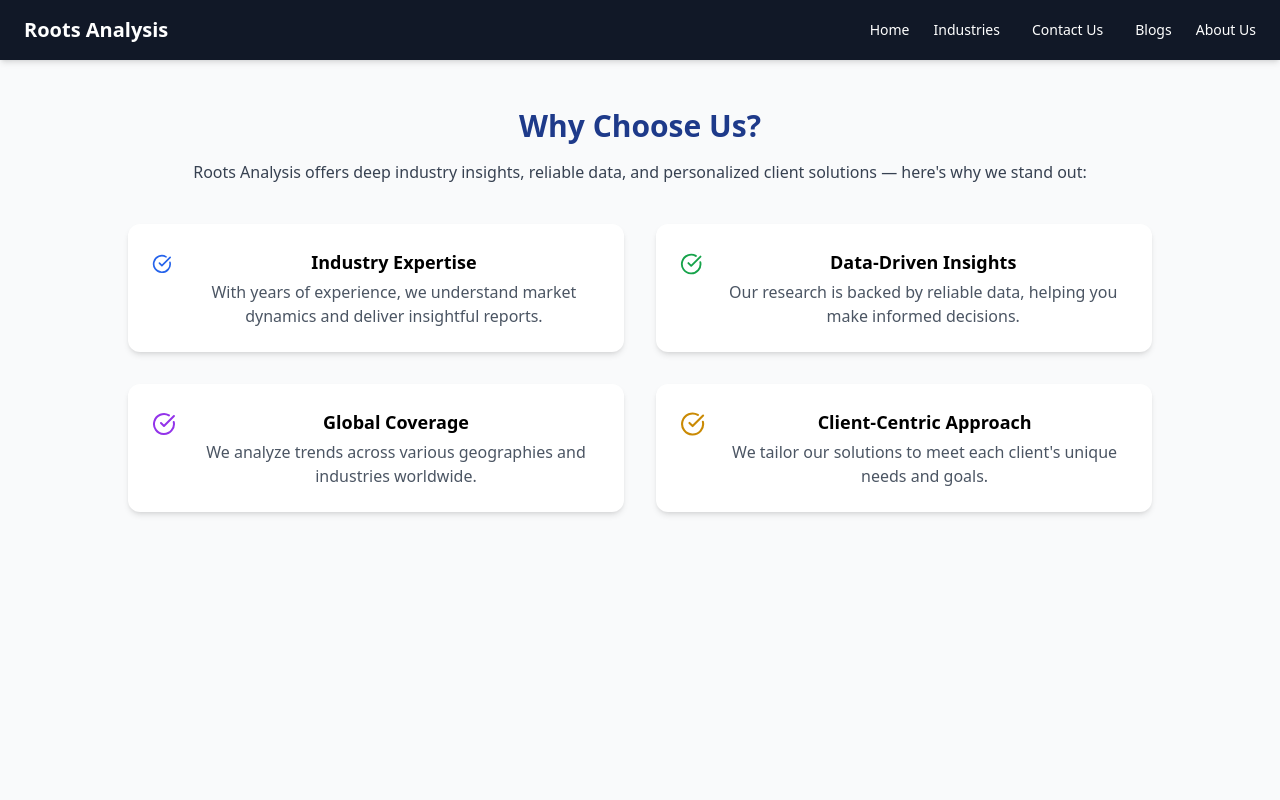
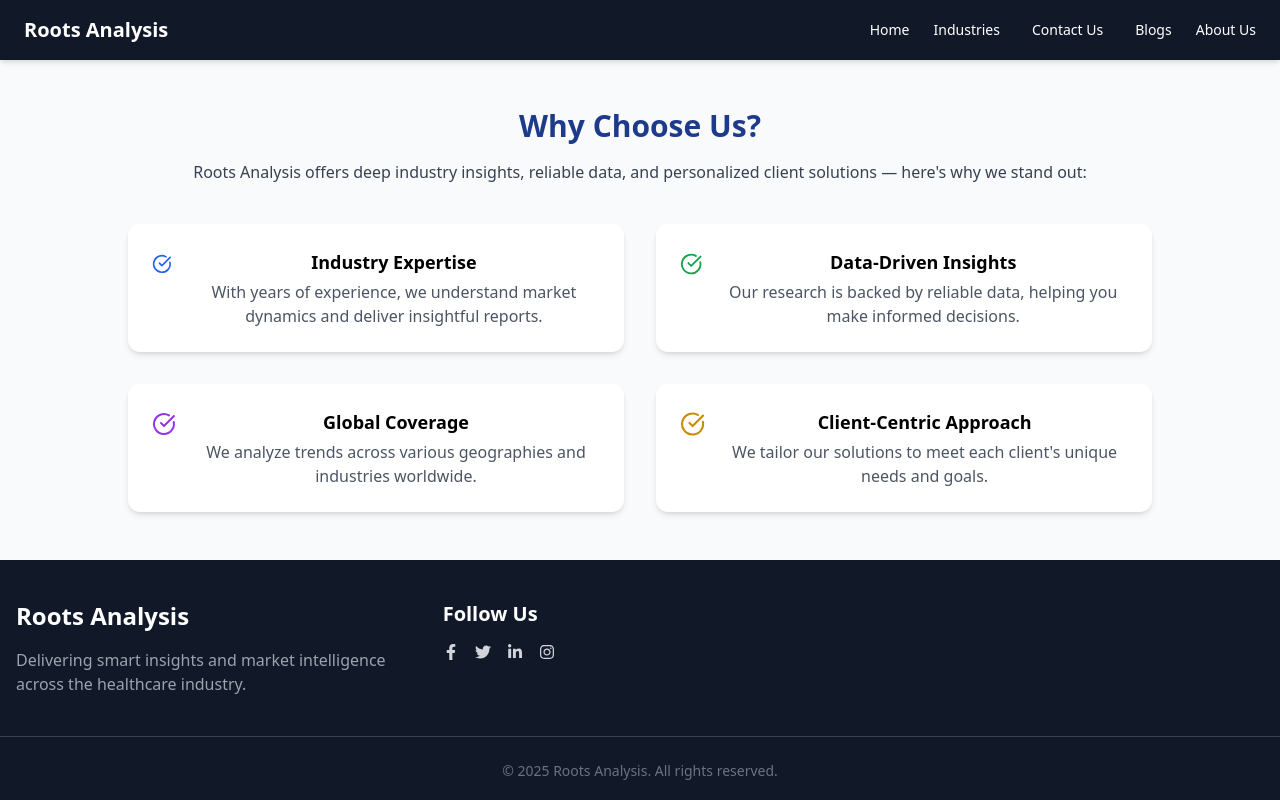
Before and after one commit to Faizanuddinsyed/routeanalysis, a React (Vite) app: page /about/who-we-are in a window 1280 px wide. Shown: the top 800 px of the page. Built offline with nearby package versions, Linux system fonts and the light colour scheme.

Commit message:
fixes the why choose us section

```diff
--- a/src/pages/AboutUs/WhoWeAre.jsx
+++ b/src/pages/AboutUs/WhoWeAre.jsx
@@ -25,7 +25,7 @@ const features = [
 
 export default function WhyUs() {
   return (
-    <div className="px-6 py-12 bg-gray-50 min-h-screen">
+    <div className="px-6 py-12 bg-gray-50 ">
       <div className="max-w-5xl mx-auto text-center">
         <h2 className="text-3xl font-bold mb-4 text-blue-900">Why Choose Us?</h2>
         <p className="text-gray-700 mb-10">
```
